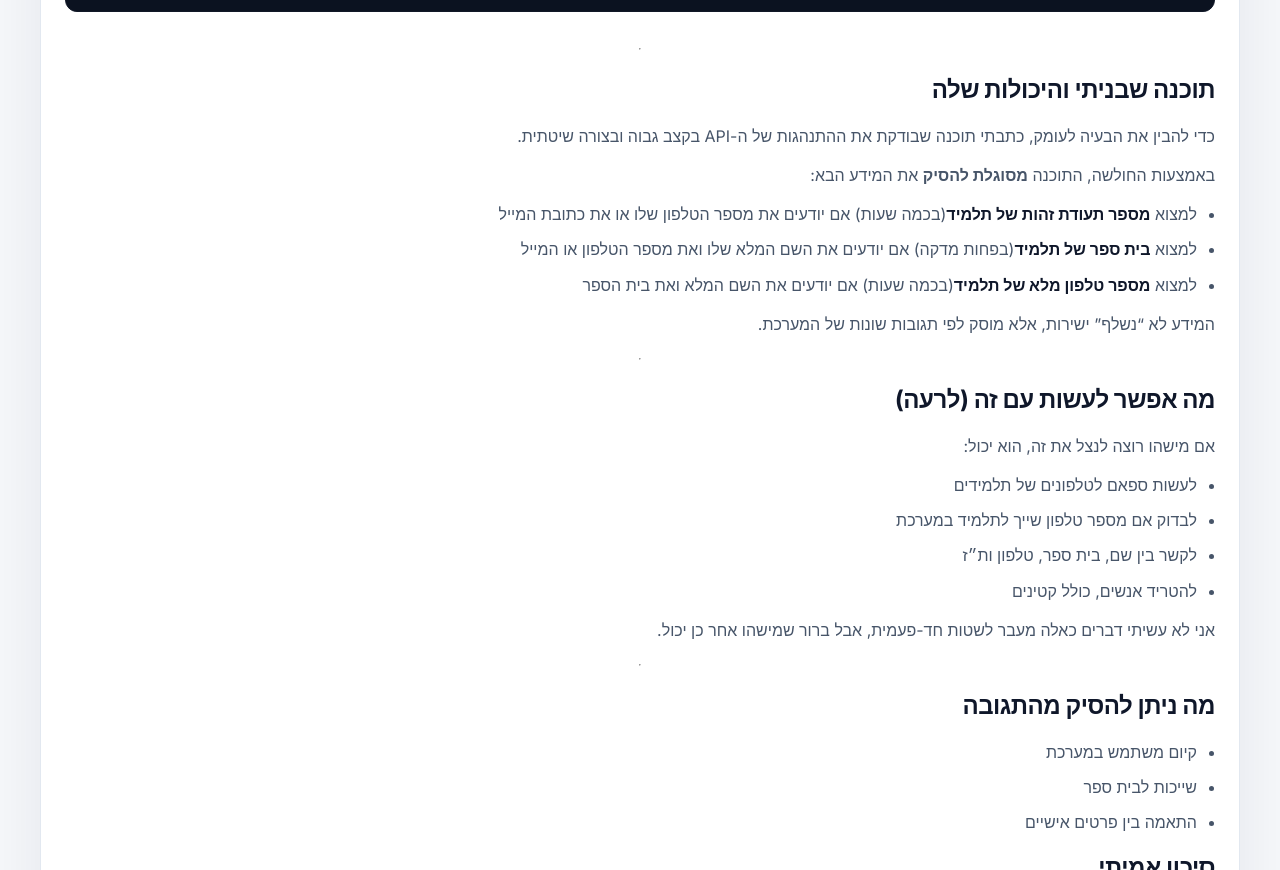
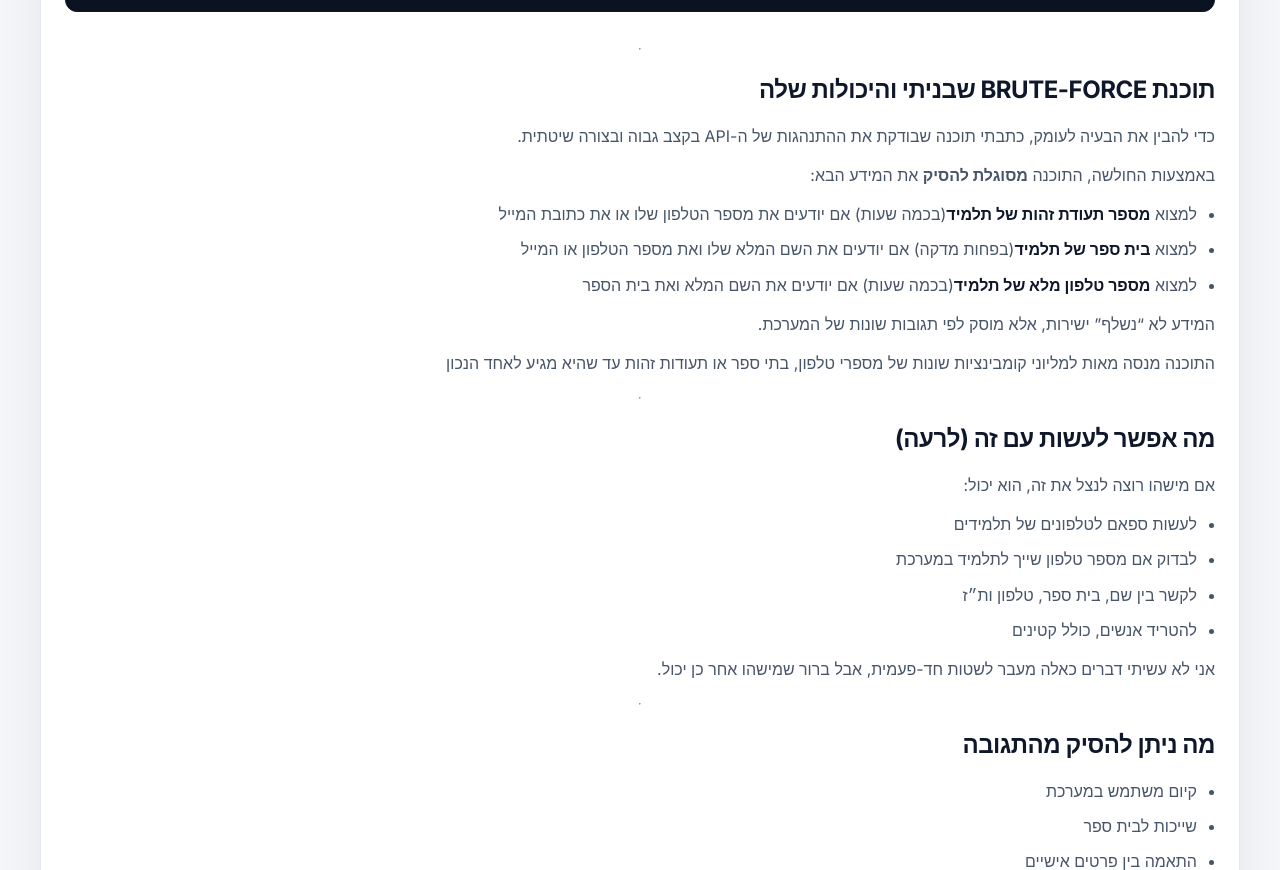
Before and after one commit to fknMega/resume, a plain HTML site: page blogs/blog-mashov-exploit.html in a window 1280 px wide. Shown: the part 2282-3152 px from the top of the page. Drawn offline with Linux system fonts and the light colour scheme.

Commit message:
Update blog-mashov-exploit.html

```diff
--- a/blogs/blog-mashov-exploit.html
+++ b/blogs/blog-mashov-exploit.html
@@ -113,7 +113,7 @@ if response.status == 200:
 
 <hr>
 
-<h2>תוכנה שבניתי והיכולות שלה</h2>
+<h2>תוכנת BRUTE-FORCE שבניתי והיכולות שלה</h2>
 <p>כדי להבין את הבעיה לעומק, כתבתי תוכנה שבודקת את ההתנהגות של ה-API בקצב גבוה ובצורה שיטתית.</p>
 <p>באמצעות החולשה, התוכנה <strong>מסוגלת להסיק</strong> את המידע הבא:</p>
 <ul>
@@ -122,6 +122,8 @@ if response.status == 200:
   <li>למצוא <strong>מספר טלפון מלא של תלמיד</strong>(בכמה שעות) אם יודעים את השם המלא ואת בית הספר</li>
 </ul>
 <p>המידע לא “נשלף” ישירות, אלא מוסק לפי תגובות שונות של המערכת.</p>
+<p>התוכנה מנסה מאות למליוני קומבינציות שונות של מספרי טלפון, בתי ספר או תעודות זהות
+עד שהיא מגיע לאחד הנכון</p>
 
 <hr>
 
```
